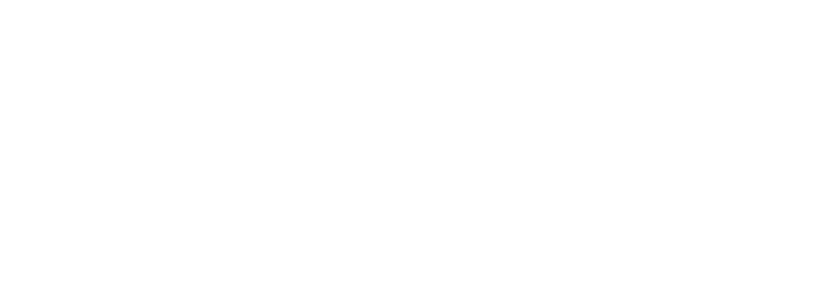
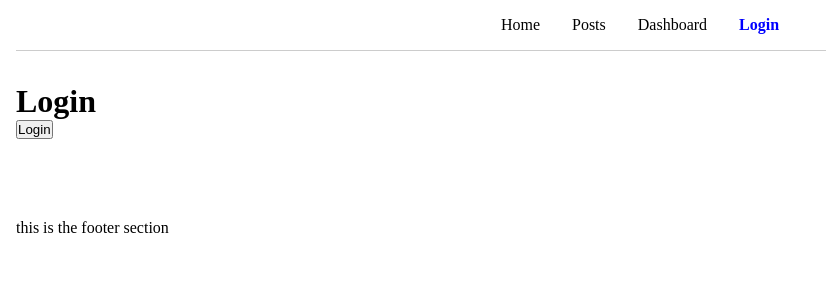
Before and after one commit to sevankeshish/router-dom-v6, a React (Vite) app: page /app/login in a window 1280 px wide. Before the commit this address had no page. Shown: the top 300 px of the page, without its empty margins (0-826 px from the left). Built offline with nearby package versions, Linux system fonts and the light colour scheme.

Commit message:
useNavigate and useLocation

```diff
--- a/src/App.jsx
+++ b/src/App.jsx
@@ -6,6 +6,7 @@ import Post from "./components/Post";
 import Profile from "./components/Profile";
 import Dashboard from "./pages/Dashboard";
 import Home from "./pages/Home";
+import Login from "./pages/Login";
 import Posts from "./pages/Posts";
 
 function App() {
@@ -14,7 +15,7 @@ function App() {
       <Routes>
         <Route path="/app" element={<Layout />}>
           <Route index element={<Home />} />
-          <Route path="posts/:id" element={<Post />} />
+          <Route path="login" element={<Login />} />
           <Route path="posts" element={<Posts />} />
           <Route path="dashboard" element={<Dashboard />}>
             <Route index element={<Profile />} />
--- a/src/components/AppNav.jsx
+++ b/src/components/AppNav.jsx
@@ -15,6 +15,9 @@ const AppNav = () => {
         <li>
           <NavLink to="dashboard">Dashboard</NavLink>
         </li>
+        <li>
+          <NavLink to="login">Login</NavLink>
+        </li>
       </ul>
     </nav>
   );
--- a/src/pages/Dashboard.jsx
+++ b/src/pages/Dashboard.jsx
@@ -1,6 +1,8 @@
-import { NavLink, Outlet } from "react-router-dom";
+import { NavLink, Outlet, useLocation } from "react-router-dom";
 
 const Dashboard = () => {
+  const location = useLocation();
+  console.log(location.state);
   return (
     <div id="dashboard">
       <div id="sidebar">
--- /dev/null
+++ b/src/pages/Login.jsx
@@ -0,0 +1,19 @@
+import { useNavigate } from "react-router-dom";
+
+const Login = () => {
+  const navigate = useNavigate();
+  const handleSubmit = (e) => {
+    e.preventDefault();
+    navigate("/app/dashboard", { replace: true, state: "this is dummy data" });
+  };
+  return (
+    <div>
+      <h1>Login</h1>
+      <form onSubmit={handleSubmit}>
+        <button>Login</button>
+      </form>
+    </div>
+  );
+};
+
+export default Login;
```
